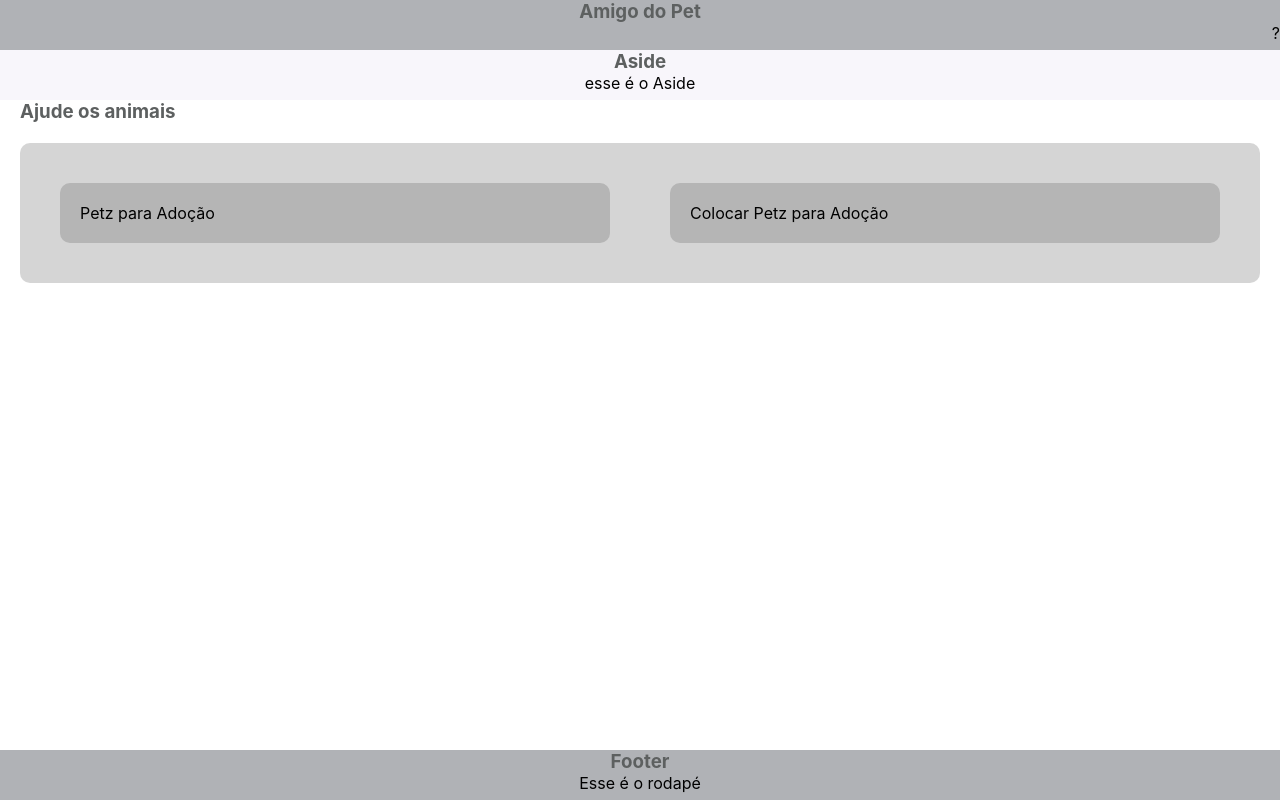
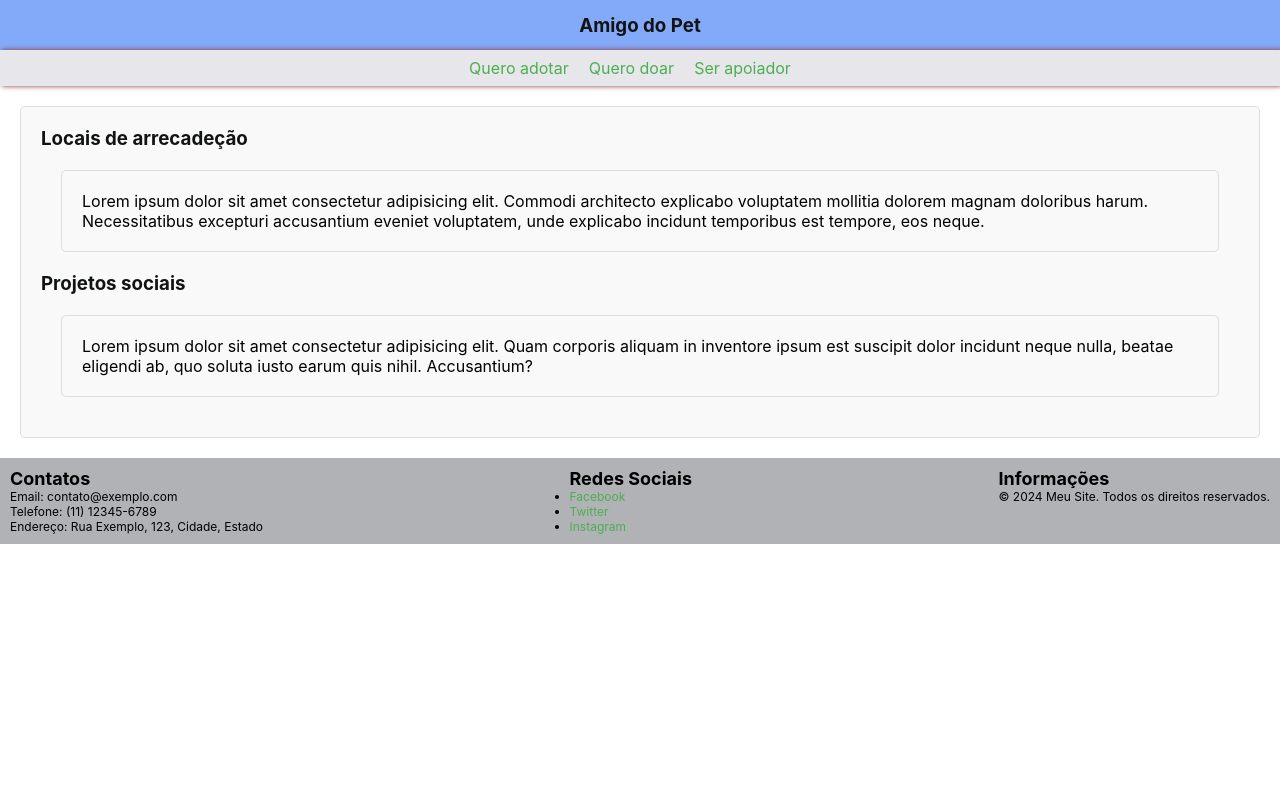
Before and after one commit to PauloEguenio/adote_um_pet_front, a React (Create React App) app: page / in a window 1280 px wide. Built offline with nearby package versions, Linux system fonts and the light colour scheme.

Commit message:
melhorando a footer,header,aside

```diff
--- a/src/App.css
+++ b/src/App.css
@@ -5,7 +5,7 @@
 }
 
 h3{
-  color: rgb(93, 96, 96);
+  color: rgb(18, 19, 19);
 }
 
 
--- a/src/componentes/Aside/aside.css
+++ b/src/componentes/Aside/aside.css
@@ -1,6 +1,24 @@
-.cardAside {
-    margin-top: 0%;
-    background-color:#f8f6fb;
+aside{
     text-align: center;
-    height: 50px;
 }
+
+
+.listaHorizontal {
+    display: flex;
+    background-color:#e7e6ea;
+    list-style-type: none;
+    padding: 8px;
+    margin: auto;
+    box-shadow: 2px 0 5px #8c2e2f;
+    justify-content: center;
+}
+
+.listaHorizontal a{
+    text-decoration: none;
+    margin-right: 20px;
+    transition: calc(0.3s);
+}
+
+.listaHorizontal a:hover{
+    color: rgb(255, 0, 0);
+}
--- a/src/componentes/Aside/aside.jsx
+++ b/src/componentes/Aside/aside.jsx
@@ -2,10 +2,13 @@ import './aside.css'
 
 function AsideComponent () {
         return(
-          <div className='cardAside'>
-            <h3>Aside</h3>
-            <p>esse é o Aside</p>
-          </div>
+      <aside>
+          <ul className='listaHorizontal'>
+            <li><a href="#">Quero adotar</a></li>
+            <li><a href="#">Quero doar</a></li>
+            <li><a href="#">Ser apoiador</a></li>
+          </ul>
+      </aside>
         )
     }
 
--- a/src/componentes/Footer/footer.css
+++ b/src/componentes/Footer/footer.css
@@ -1,9 +1,26 @@
-.cardRodape {
-    position: fixed;
-    bottom: 0%;
-    left: 0%;
-    right: 0%;
+.footer-container {
+    display: flex;
+    font-size: 12px;
+    margin: 0%;
+    justify-content: space-between;
+    flex-wrap: wrap;
     background-color:#b0b2b6;
-    text-align: center;
-    height: 50px;
+    text-align: left;
+    bottom: 0; /* Alinha à parte inferior */
+    left: 0; /* Alinha à esquerda */
+    right: 0; /* Alinha à direita */
+    padding: 10px;
+
 }
+
+
+
+
+ a {
+    color: #4CAF50; /* Cor dos links */
+    text-decoration: none; /* Remove sublinhado */
+}
+
+ a:hover {
+    text-decoration: underline; /* Sublinha ao passar o mouse */
+}
--- a/src/componentes/Footer/footer.jsx
+++ b/src/componentes/Footer/footer.jsx
@@ -2,9 +2,25 @@ import './footer.css'
 
 function FooterComponent () {
     return (
-        <div className='cardRodape'>
-        <h3>Footer </h3>
-        <p>Esse é o rodapé</p>
+      <div className="footer-container">
+        <div class="contact-info">
+            <h2>Contatos</h2>
+            <p>Email: contato@exemplo.com</p>
+            <p>Telefone: (11) 12345-6789</p>
+            <p>Endereço: Rua Exemplo, 123, Cidade, Estado</p>
+        </div>
+        <div className="social-media">
+            <h2>Redes Sociais</h2>
+            <ul>
+                <li><a href="#">Facebook</a></li>
+                <li><a href="#">Twitter</a></li>
+                <li><a href="#">Instagram</a></li>
+            </ul>
+        </div>
+        <div classNames="additional-info">
+            <h2>Informações</h2>
+            <p>© 2024 Meu Site. Todos os direitos reservados.</p>
+        </div>
       </div>
     )
 
--- a/src/componentes/Header/header.css
+++ b/src/componentes/Header/header.css
@@ -1,10 +1,14 @@
 .cabecalho {
-    margin-top: 0%;
-    background-color:#b0b2b6;
+    display: flex;
+    background-color:#83aaf8;
+    justify-content: center;
     text-align: center;
+    align-items: center;
     height: 50px;
+    transition: background-color 0.5s ease, padding 0.5s ease; /* Transição suave */
 }
 
-.cabecalho .item{
-    text-align: right;
+.cabecalho :hover {
+    color: rgb(18, 18, 158);
+    text-decoration: underline; /* Sublinha ao passar o mouse */
 }
--- a/src/componentes/Header/header.jsx
+++ b/src/componentes/Header/header.jsx
@@ -4,7 +4,6 @@ function HeaderComponent () {
     return (
         <div className='cabecalho'>
         <h3>Amigo do Pet</h3>
-        <p className='item'>?</p>
       </div>
     )
 
--- a/src/componentes/Section/section.css
+++ b/src/componentes/Section/section.css
@@ -1,15 +1,7 @@
 .selecao {
-    display: grid;
-    grid-template-columns: repeat(2,1fr);
-    gap: 20px;
-    padding: 20px;
-    margin: 20px;
-    border-radius: 10px;
-    background-color: rgba(68, 67, 69, 0.223);
+    padding: 20px; /* Espaçamento interno */
+    margin: 20px; /* Margem externa */
+    border: 1px solid #ddd; /* Borda ao redor da seção */
+    border-radius: 5px; /* Cantos arredondados */
+    background-color: #f9f9f9; /* Cor de fundo da seção */
 }
-
-
-
-.containerSelecao h3{
-    padding-left: 20px;
-}
--- a/src/componentes/Section/section.jsx
+++ b/src/componentes/Section/section.jsx
@@ -3,10 +3,11 @@ import './section.css'
 function SectionComponent () {
     return (
         <div className='containerSelecao'>
-          <h3>Ajude os animais</h3>
             <section className='selecao'>
-              <p className="selecao adocao">Petz para Adoção</p>
-              <p className="selecao doar">Colocar Petz para Adoção</p>
+            <h3>Locais de arrecadeção</h3>
+              <p className="selecao adocao">Lorem ipsum dolor sit amet consectetur adipisicing elit. Commodi architecto explicabo voluptatem mollitia dolorem magnam doloribus harum. Necessitatibus excepturi accusantium eveniet voluptatem, unde explicabo incidunt temporibus est tempore, eos neque.</p>
+            <h3>Projetos sociais</h3>
+              <p className="selecao doar">Lorem ipsum dolor sit amet consectetur adipisicing elit. Quam corporis aliquam in inventore ipsum est suscipit dolor incidunt neque nulla, beatae eligendi ab, quo soluta iusto earum quis nihil. Accusantium?</p>
             </section>
         </div>
     )
```
